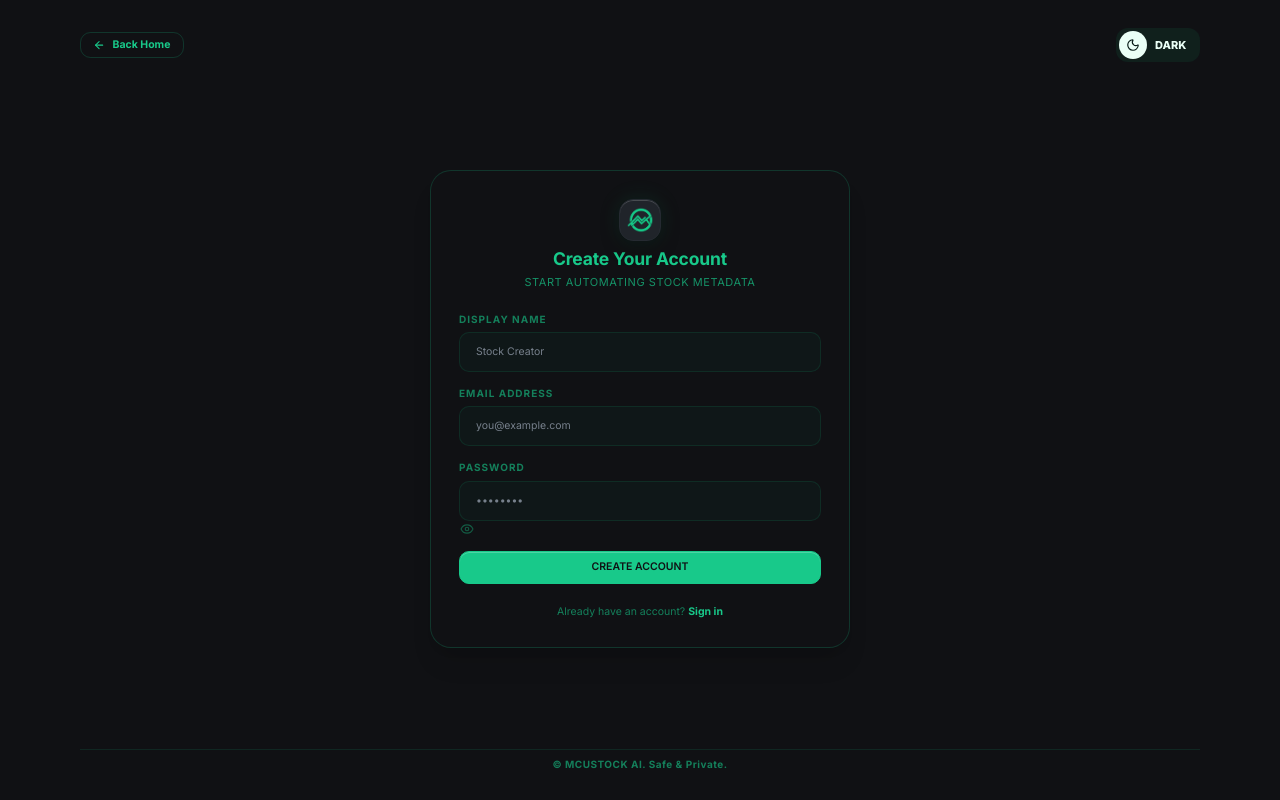
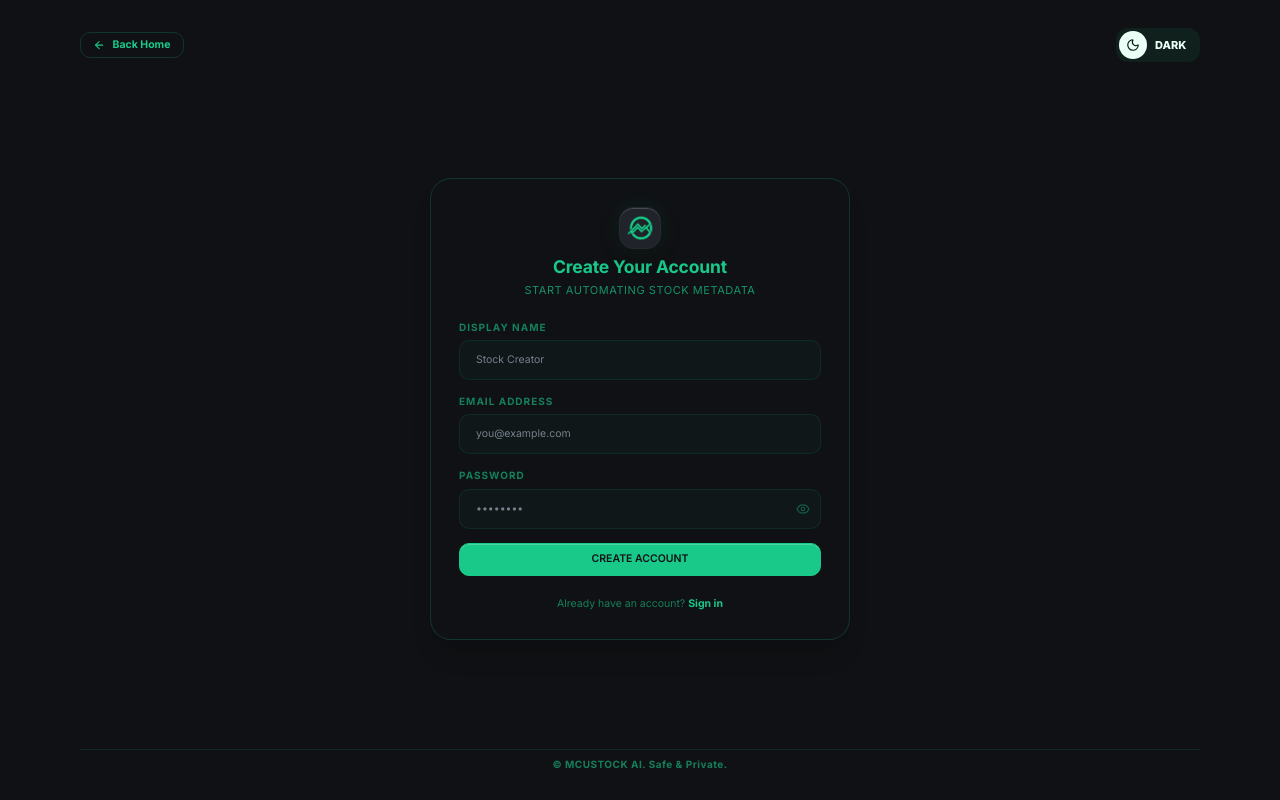
Before and after one commit to Munnahosain/mcu, a Next.js app: page /signup in a window 1280 px wide. Built offline with nearby package versions, Linux system fonts and the light colour scheme.

Commit message:
Fix password visibility icon positioning

```diff
--- a/src/app/login/page.tsx
+++ b/src/app/login/page.tsx
@@ -111,7 +111,7 @@
               <div className="flex justify-between items-center">
                 <label className="block text-[10px] font-bold text-primary/60 uppercase tracking-widest">Password</label>
               </div>
-              <div className="relative">
+              <div className="relative w-full">
                 <input
                   type={showPassword ? "text" : "password"}
                   value={password}
@@ -123,7 +123,7 @@
                 <button
                   type="button"
                   onClick={() => setShowPassword(!showPassword)}
-                  className="absolute inset-y-0 right-0 z-10 flex items-center pr-3 text-primary/40 hover:text-primary transition-colors"
+                  className="!absolute !right-0 !top-1/2 !z-10 !m-0 !flex !h-auto !w-auto !-translate-y-1/2 !items-center !rounded-none !bg-transparent !p-0 !pr-3 !text-primary/40 hover:!text-primary"
                 >
                   {showPassword ? <EyeOff className="w-4 h-4" /> : <Eye className="w-4 h-4" />}
                 </button>
--- a/src/app/signup/page.tsx
+++ b/src/app/signup/page.tsx
@@ -126,7 +126,7 @@
 
             <div className="space-y-1.5">
               <label className="block text-[10px] font-bold text-primary/60 uppercase tracking-widest">Password</label>
-              <div className="relative">
+              <div className="relative w-full">
                 <input
                   type={showPassword ? "text" : "password"}
                   value={password}
@@ -138,7 +138,7 @@
                 <button
                   type="button"
                   onClick={() => setShowPassword(!showPassword)}
-                  className="absolute inset-y-0 right-0 z-10 flex items-center pr-3 text-primary/40 hover:text-primary transition-colors"
+                  className="!absolute !right-0 !top-1/2 !z-10 !m-0 !flex !h-auto !w-auto !-translate-y-1/2 !items-center !rounded-none !bg-transparent !p-0 !pr-3 !text-primary/40 hover:!text-primary"
                 >
                   {showPassword ? <EyeOff className="w-4 h-4" /> : <Eye className="w-4 h-4" />}
                 </button>
```
